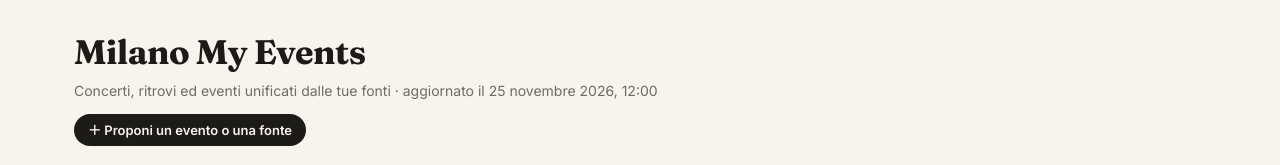
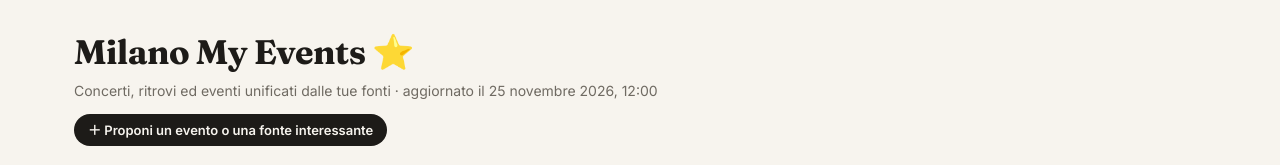
Before and after one commit to sydro82/MilanoMyEvents, a plain HTML site: page index.html in a window 1280 px wide. Shown: the top 165 px of the page. Drawn offline with Linux system fonts and the light colour scheme.

Commit message:
Pulsante proposta anche in fondo, stella nel titolo
Co-Authored-By: Claude Opus 5.5 <noreply@anthropic.com>
Claude-Session: https://claude.ai/code/session_013sMg5bGnjPrRX4Zg3syRFq

```diff
--- a/index.html
+++ b/index.html
@@ -89,9 +89,9 @@ footer{color:var(--muted);font-size:12px;margin-top:28px}
 </head>
 <body>
 <header>
-  <h1>Milano My Events</h1>
+  <h1>Milano My Events ⭐</h1>
   <div class="sub">Concerti, ritrovi ed eventi unificati dalle tue fonti · aggiornato il <span id="upd"></span></div>
-  <a class="propose" href="https://docs.google.com/forms/d/e/1FAIpQLSfFnA3kNeLXcWYXN6R-b5OzC9S1ODKIlm3F49-tJBzIdMUWrA/viewform" target="_blank" rel="noopener">＋ Proponi un evento o una fonte</a>
+  <a class="propose" href="https://docs.google.com/forms/d/e/1FAIpQLSfFnA3kNeLXcWYXN6R-b5OzC9S1ODKIlm3F49-tJBzIdMUWrA/viewform" target="_blank" rel="noopener">＋ Proponi un evento o una fonte interessante</a>
 </header>
 <div class="wrap">
   <div class="stats" id="stats"></div>
@@ -111,7 +111,10 @@ footer{color:var(--muted);font-size:12px;margin-top:28px}
     <div class="lbl">Fonte</div><div class="chips" id="srcs"></div>
   </details>
   <div class="grid2">
-    <main id="main"></main>
+    <div>
+      <main id="main"></main>
+      <div style="margin:24px 0 8px"><a class="propose" href="https://docs.google.com/forms/d/e/1FAIpQLSfFnA3kNeLXcWYXN6R-b5OzC9S1ODKIlm3F49-tJBzIdMUWrA/viewform" target="_blank" rel="noopener">＋ Proponi un evento o una fonte interessante</a></div>
+    </div>
     <aside>
       <div class="box"><h3>In corso (mostre e periodi lunghi)</h3><div id="long"></div></div>
       <details class="acc"><summary>Stato fonti e legenda</summary>
```
